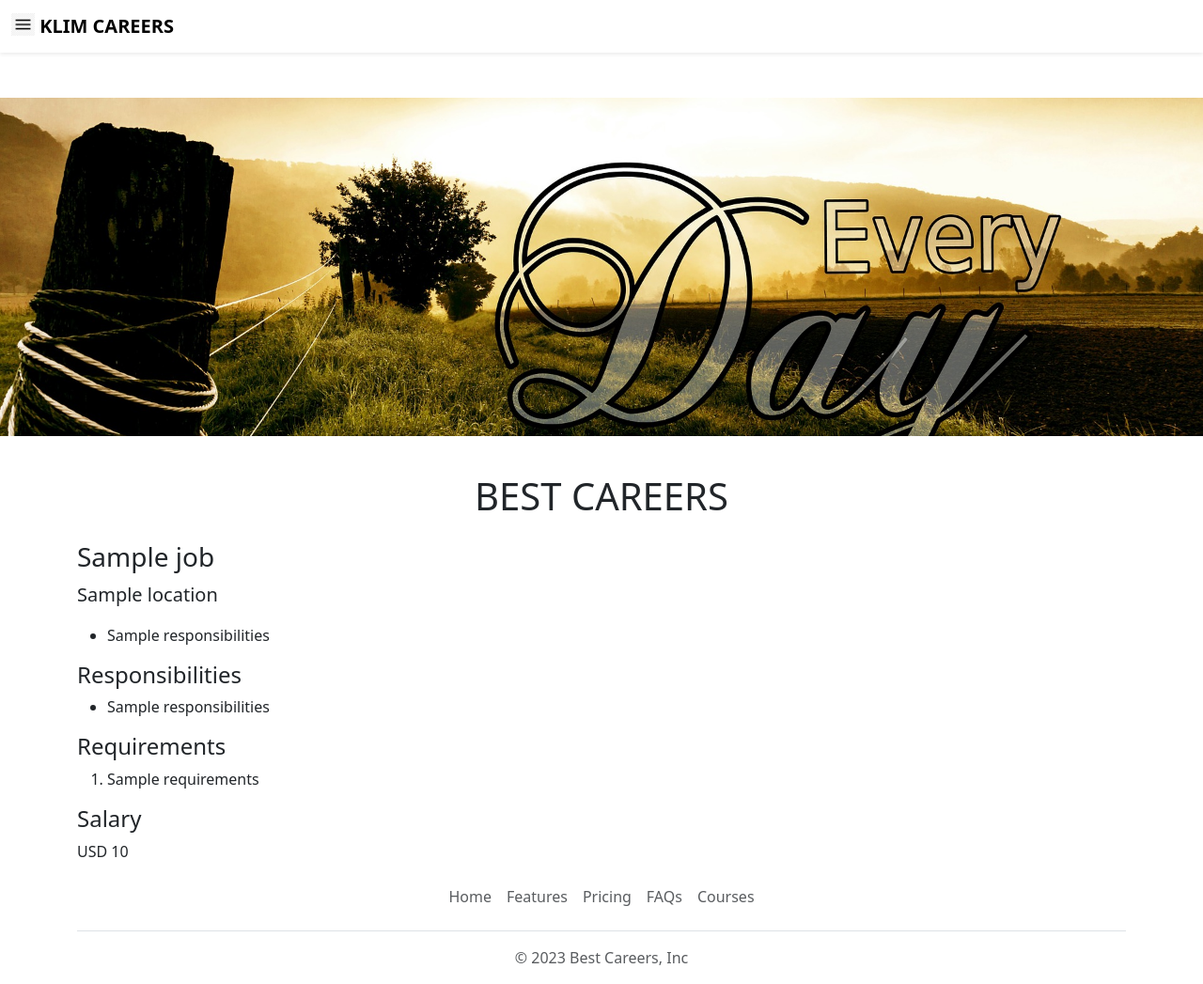
After one commit to Klim2007/klim_web_v2, a Flask app: template templates/jobpage.html in a window 1280 px wide. The commit adds this page. Shown: the whole page at 94% size. Run offline with Flask 3, Linux system fonts and the light colour scheme; the template is opened without the code that fills it: most values are stand-ins (such as "Sample title", 1, 10 or a date in 2020).

Commit message:
dynamic pages

```diff
--- a/app.py
+++ b/app.py
@@ -1,25 +1,29 @@
 from flask import Flask, render_template, jsonify
 from database import load_jobs_db
+from database import load_id_db
 
-
-app = Flask(__name__)
-
-
+app = Flask(__name__, static_folder='static')
 
 @app.route("/")  #part of domain name
 def hell():
   return render_template('home.html', jobs=load_jobs_db())
 
-
-@app.route("/api/JOBS")
+@app.route("/api/jobs")
 def list_jobs():
   jobs = load_jobs_db()
   return jsonify(jobs)
 
+@app.route("/job/<int:id>")
+def show_job(id):
+  job = load_id_db(id)
+  if job is None:
+    return jsonify({'error': 'Job not found'})
+  else:
+    return render_template('jobpage.html', job=job)
 
 if __name__ == "__main__":
-  app.run(host='0.0.0.0',port=5001 ,debug=True)
+  app.run(host='0.0.0.0', port=5000,  debug=True)
 
 #Start the app on port 5001
 #if: __name__ == '__main__':
-    #app.run(port=5001)
+#app.run(port=5001)
--- /dev/null
+++ b/templates/banner.html
@@ -0,0 +1,16 @@
+
+    <style>
+      #banner{height:360px;
+              width:100%;
+                   object-fit:cover;
+                  margin-bottom:16px;
+                  margin-top:48px}
+                  /* Mobile styles */
+       @media (max-width: 600px) {
+      .image {
+        width: 100%;
+        height: auto;
+      }
+             }
+    </style>
+     <img class = "img-fluid" id = "banner" src="{{url_for('static', filename='bunner2.jpg')}}" >
--- /dev/null
+++ b/templates/bootstrap.html
@@ -0,0 +1,3 @@
+<meta charset="utf-8">
+    <meta name="viewport" content="width=device-width, initial-scale=1">
+    <link href="https://cdn.jsdelivr.net/npm/bootstrap@5.3.0-alpha3/dist/css/bootstrap.min.css" rel="stylesheet" integrity="sha384-KK94CHFLLe+nY2dmCWGMq91rCGa5gtU4mk92HdvYe+M/SXH301p5ILy+dN9+nJOZ" crossorigin="anonymous">
--- a/templates/jobitem.html
+++ b/templates/jobitem.html
@@ -14,7 +14,7 @@
  {% endif %}
   </div>
   <div class="col-3">
-     <a  href="mailto:klimasja@mail.ru?subject=Application%20for%20{{job['title']}}&body=My%20name%20%3CType%20your%20name%3E%0D%0A%0D%0ALink%20to%20CV%3A%0D%0A%0D%0ALinkedIn%3A"
+     <a  href="/job/{{job['id']}}"
         type="button"
         class="btn btn-outline-dark"
         style="text-align: right;">
--- /dev/null
+++ b/templates/jobpage.html
@@ -0,0 +1,43 @@
+<!DOCTYPE html>
+<html>
+  <head>
+    <title> {{job.title}} - best caareers</title>
+    {%include 'bootstrap.html'%}
+
+  </head>
+  <body>
+    {%include 'nav.html'%}
+    {%include 'banner.html'%}
+  <div class="container">
+    <h1 class = "text-center mt-4 mb-4"> BEST CAREERS</h1>
+    <h3 clss= "mb-2"> {{job.title}} </h3>
+    <p class = "lead mt-0">{{job.location}}</p>
+    <ul>
+      {%for line in job.responsibilities.split(",")%}
+      <li>{{line}}</li>
+      {% endfor %}
+    </ul>
+
+    <h4>Responsibilities</h4>
+    <ul>
+      {%for line in job.responsibilities.split(",")%}
+      <li>{{line}}</li>
+      {% endfor %}
+    </ul>
+
+
+    <h4>Requirements</h4>
+    <ol>
+      {%for line in job.requirements.split(",")%}
+      <li>{{line}}</li>
+      {% endfor %}
+    </ol>
+
+
+
+    <h4>Salary</h4>
+     <p>{{ job.currency }} <span class="salary">{{ job.salary }}</span></p>
+  </div>
+     {% include 'footer.html' %}
+  </body>
+</html>
--- a/templates/nav.html
+++ b/templates/nav.html
@@ -1,10 +1,10 @@
-<nav class="navbar shadow-sm fixed-top bg-white">
+<nav class="navbar shadow-sm bg-white">
   <div class="container-fluid">
-    <a class="navbar-brand" href="#">
-      <img src="static/randy.jpg" alt="Logo" width="30" height="24" class="d-inline-block align-text-top">
+    <a class="navbar-brand" href="/">
+
+<img src="{{url_for('static', filename='menu.png')}}" alt="Banner" width="25" height="24" class="d-inline-block align-text-top">
+
       <b>KLIM CAREERS</b>
-
-
     </a>
   </div>
 </nav>
```
Also changed, not shown: database.py (+15 -10 lines), templates/home.html (+3 -16 lines), static/menu.png (added).
